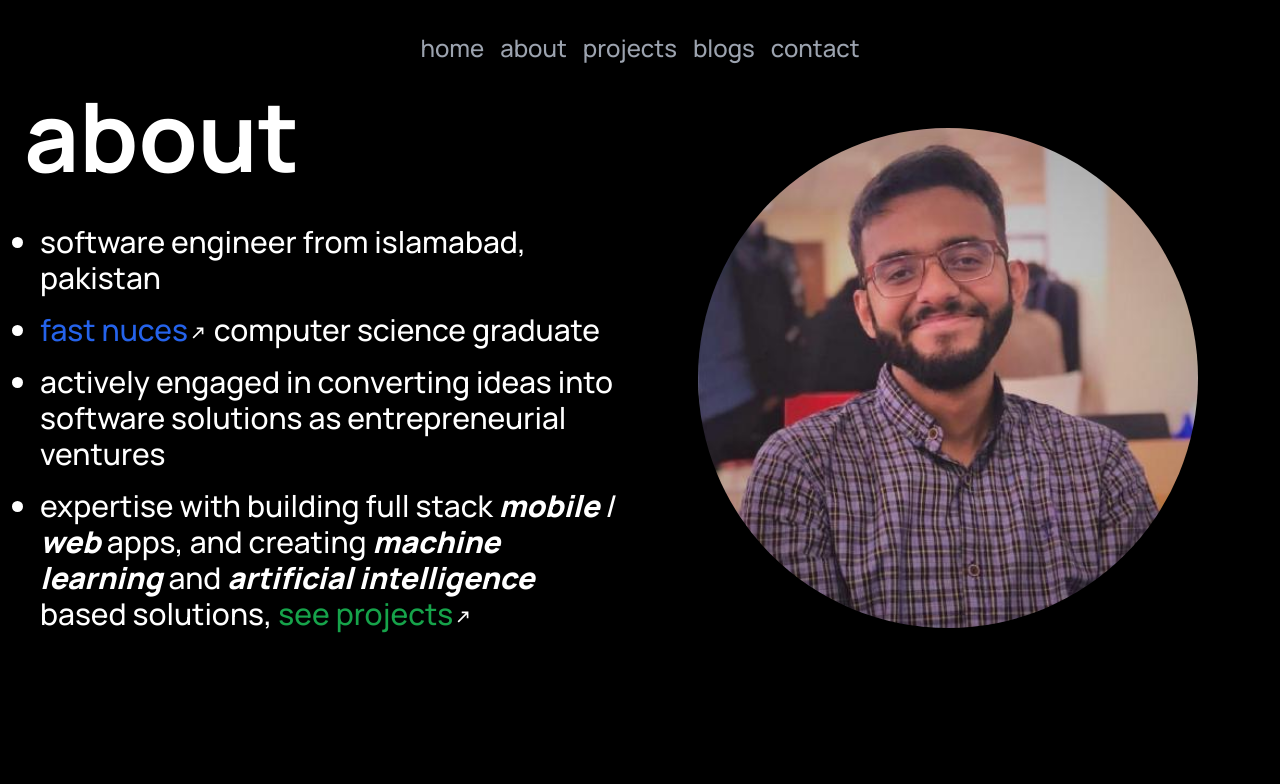
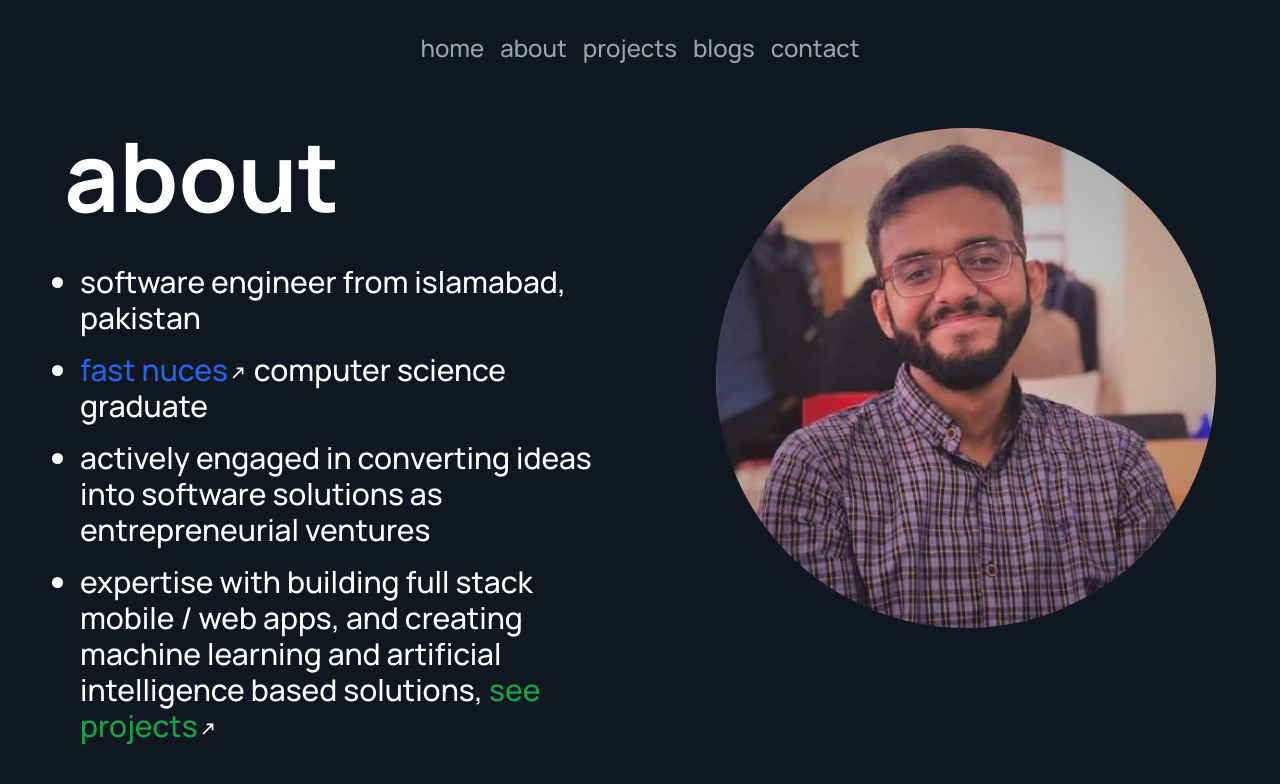
Before and after one commit to umarwaseeem/muhammadumarwaseem, a Next.js app: page /about in a window 1280 px wide. Shown: the top 784 px of the page. Built offline with nearby package versions, Linux system fonts and the light colour scheme.

Commit message:
chore: Update colors and styles for navbar, main, and contact page

```diff
--- a/app/about/page.js
+++ b/app/about/page.js
@@ -3,7 +3,7 @@ import Link from "next/link";
 
 export default function About() {
     return (
-        <section className="flex h-[93vh] flex-col lg:flex-row items-start justify-start lg:justify-evenly bg-black p-6">
+        <section className="flex h-[93vh] flex-col lg:flex-row items-center lg:items-start justify-center lg:justify-evenly bg-midnightblue p-16">
             {/* Left side content */}
             <div className="flex flex-col lg:w-1/2 justify-center items-center lg:items-start lg:justify-start h-fit lg:h-full">
                 <h2 className="font-bold text-4xl lg:text-8xl text-white mb-16 lg:mb-10 lg:mr-8">about</h2>
@@ -12,16 +12,16 @@ export default function About() {
                         software engineer from islamabad, pakistan
                     </li>
                     <li className="mb-4">
-                        <a href="https://www.nu.edu.pk/" className="text-blue-600 hover:underline underline-offset-4">
+                        <Link href="https://www.nu.edu.pk/" className="text-blue-600 hover:underline underline-offset-4">
                             fast nuces<Image src="/arrow-top-left.svg" alt="Projects" className="rotate-90 inline" width={20} height={20} />
-                        </a>{" "}
+                        </Link>{" "}
                         computer science graduate
                     </li>
                     <li className="mb-4">
                         actively engaged in converting ideas into software solutions as entrepreneurial ventures
                     </li>
                     <li className="mb-4">
-                        expertise with building full stack <span className="italic font-extrabold">mobile</span> / <span className="italic font-extrabold">web</span> apps, and creating <span className="italic font-extrabold">machine learning</span> and <span className="italic font-extrabold">artificial intelligence</span> based solutions,{" "}
+                        expertise with building full stack <span className="hover:text-purple-500">mobile</span> / <span className="hover:text-purple-500">web</span> apps, and creating <span className="hover:text-red-500">machine learning</span> and <span className="hover:text-red-500">artificial intelligence</span> based solutions,{" "}
                         <Link href={"/projects"} className="text-green-600 hover:underline underline-offset-4 items-center">
                             see projects
                             <Image src="/arrow-top-left.svg" alt="Projects" className="rotate-90 inline" width={20} height={20} />
@@ -31,8 +31,8 @@ export default function About() {
             </div>
 
             {/* Right side image */}
-            <div className="flex justify-center items-center lg:justify-end lg:items-end lg:w-1/2 mt-10">
-                <div className="flex justify-center items-center w-1/2 lg:w-full">
+            <div className="flex justify-center items-center lg:justify-end lg:items-end lg:w-1/2">
+                <div className="flex justify-end items-center w-1/2 lg:w-full">
                     <Image src="/umar.jpeg" alt="Umar's image" width={500} height={500} className="rounded-full" />
                 </div>
             </div>
--- a/app/blogs/page.js
+++ b/app/blogs/page.js
@@ -41,16 +41,16 @@ let blogs = [
 
 export default function BlogsIntro() {
     return (
-        <section className="flex h-[93vh] flex-col lg:flex-row items-start lg:items-center justify-start lg:justify-evenly bg-black p-6 relative">
+        <section className="flex h-[93vh] flex-col items-center lg:items-start lg:justify-start bg-midnightblue p-16">
             {/* Top-left heading */}
-            <h2 className="font-bold text-4xl lg:text-8xl text-white mb-8 lg:mb-0 lg:mr-8 absolute top-12 left-12">recent writings</h2>
+            <h2 className="font-bold text-4xl lg:text-8xl text-white mb-14">recent writings</h2>
 
             {/* Bottom-right box links */}
             <div className="flex flex-col lg:flex-col items-end absolute bottom-6 right-6 space-y-4 mb-20 w-full max-w-full pl-10 lg:max-w-3xl">
                 {blogs.map((blog, index) => (
                     <Link key={index} href={blog.link}>
                         <div
-                            className={`flex flex-col group text-white py-3 rounded-lg overflow-hidden text-right animate-slide-in w-full`}
+                            className={`flex flex-col group text-white py-3 rounded-lg overflow-hidden text-right w-full`}
                         >
                             <span className="text-red-400 mr-2 text-xs">{blog.date} - {blog.time}</span>
                             <div className="flex flex-row items-center justify-end">
--- a/app/components/main.jsx
+++ b/app/components/main.jsx
@@ -5,7 +5,7 @@ import InstagramIcon from './icons/instagram-icon';
 
 export default function Main() {
     return (
-        <main className="flex h-[94vh] flex-col items-center justify-center bg-black pb-20">
+        <main className="flex h-[94vh] flex-col items-center justify-center bg-midnightblue pb-20">
             <div className="flex items-center mb-4 space-x-4">
                 <a href="https://www.instagram.com/umarwaseeem/" target="_blank" rel="noopener noreferrer">
                     <InstagramIcon className="w-8 h-8 text-red-500 hover:text-gray-400" />
@@ -21,7 +21,7 @@ export default function Main() {
                 </a>
             </div>
             <h1 className="font-bold text-4xl lg:text-8xl text-white text-center mb-2">muhammad umar waseem</h1>
-            <h2 className="px-12 text-xl lg:text-3xl text-gray-400 text-center">pakistan based full stack software and machine learning engineer</h2>
+            <h2 className="px-12 text-xl lg:text-3xl text-gray-400 text-center">pakistan based <span className='hover:text-green-500'>full stack software</span> and <span className='hover:text-red-500'>machine learning engineer</span></h2>
         </main>
     );
 }
--- a/app/contact/page.js
+++ b/app/contact/page.js
@@ -3,7 +3,7 @@ import LinkIcon from "../components/icons/link-icon";
 
 export default function Contact() {
     return (
-        <section className="flex h-[93vh] flex-col items-center lg:items-start lg:justify-start bg-black p-6">
+        <section className="flex h-[93vh] flex-col items-center lg:items-start lg:justify-start bg-midnightblue p-16">
             <h2 className="font-bold text-4xl lg:text-8xl text-white mb-14">get in touch</h2>
             <div className="flex flex-col items-center lg:items-start space-y-6" >
                 <div>
--- a/components/ui/navbar.jsx
+++ b/components/ui/navbar.jsx
@@ -2,7 +2,7 @@ import Link from "next/link";
 
 export default function Navbar() {
     return (
-        <nav className="bg-black pt-8">
+        <nav className="bg-midnightblue pt-8">
             <ul className="flex flex-row space-x-4 justify-center">
                 <li>
                     <Link href="/" className="text-gray-400 lg:hover:underline underline-offset-4 text-lg lg:text-2xl lg:hover:text-white">home</Link>
--- a/tailwind.config.js
+++ b/tailwind.config.js
@@ -17,6 +17,9 @@ module.exports = {
       },
     },
     extend: {
+      colors: {
+        midnightblue: "#101720",
+      },
       keyframes: {
         "accordion-down": {
           from: { height: "0" },
```
